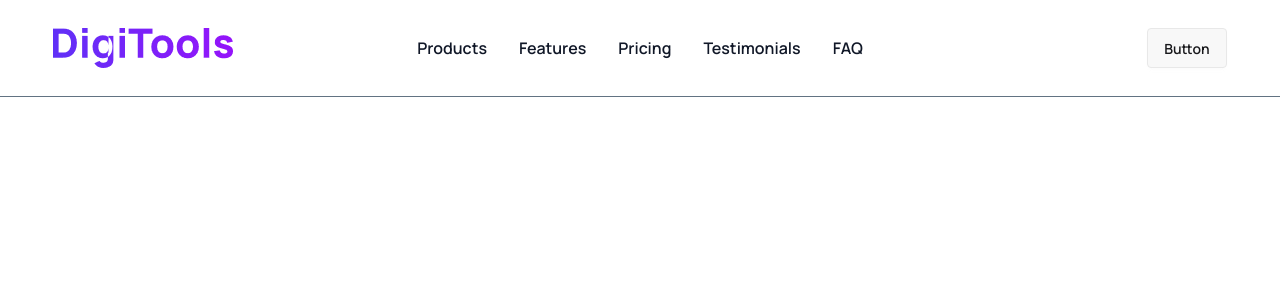
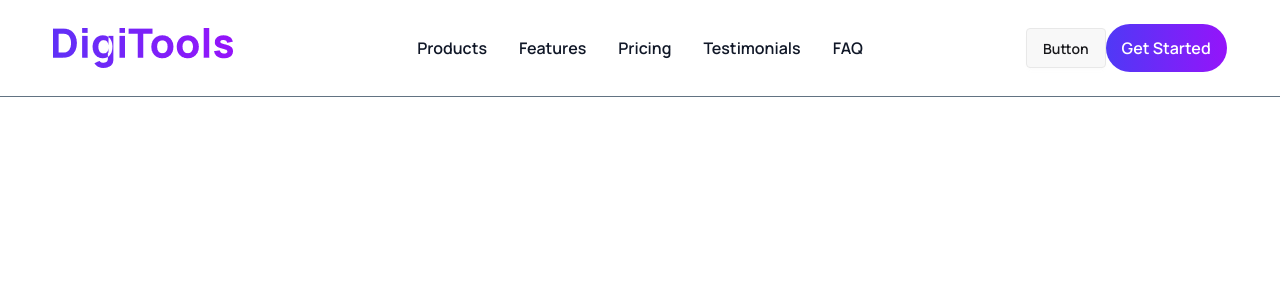
Before and after one commit to ratul-sardar/Programming-Hero-B13-A06, a React (Vite) app: page / in a window 1280 px wide. Shown: the top 300 px of the page. Built offline with nearby package versions, Linux system fonts and the light colour scheme.

Commit message:
made the main button component, in the navbar need to add the cart and login button

```diff
--- /dev/null
+++ b/src/components/Button/Button.jsx
@@ -0,0 +1,12 @@
+export default function Button({ bg, linear, children }) {
+  return (
+    <>
+      <a
+        href="#"
+        className={`${bg && linear ? "bg-main-linear text-white" : bg && !linear ? "bg-white text-purple" : !bg && !linear ? "border border-purple text-purple" : ""}  rounded-full px-4 py-3  font-semibold text-[1rem] space-x-2.51 hover:scale-98 hover:shadow-xs hover:shadow-purple`}
+      >
+        {children}
+      </a>
+    </>
+  );
+}
--- a/src/components/Navbar/Navbar.jsx
+++ b/src/components/Navbar/Navbar.jsx
@@ -1,4 +1,5 @@
 import brandImage from "../../assets/Brand/DigiTools.png";
+import Button from "../Button/Button";
 
 const NavLinks = [
   { name: "Products", url: "#" },
@@ -85,6 +86,9 @@ export default function Navbar() {
         {/* Navbar Cta*/}
         <div className="navbar-end">
           <a className="btn">Button</a>
+          <Button bg={true} linear={true}>
+            Get Started
+          </Button>
         </div>
       </div>
     </nav>
```
